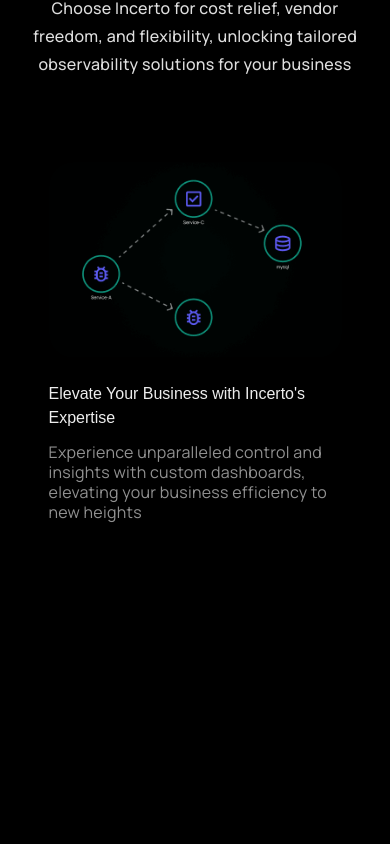
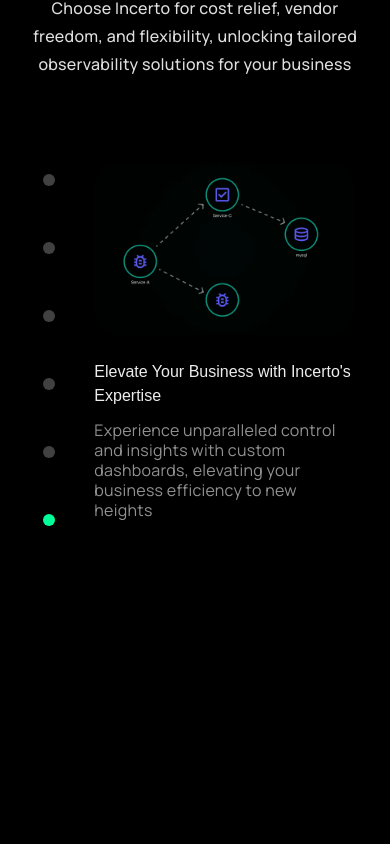
Before and after one commit to Incerto-Technologies/website, a Next.js app: page / in a window 390 px wide. Shown: the part 2440-3284 px from the top of the page. Built offline with nearby package versions, Linux system fonts and the light colour scheme; a web font is replaced by a local one.

Commit message:
mobile version

```diff
--- a/src/components/modules/WhyUsHeader.tsx
+++ b/src/components/modules/WhyUsHeader.tsx
@@ -1,7 +1,7 @@
 export const WhyUsHeader = () => {
   return (
     <div className="sticky top-[10%] h-32">
-      <h3 className="text-center font-gotham text-2xl font-medium leading-8 tracking-tighter md:text-4xl md:leading-10 md:tracking-tightest">
+      <h3 className="text-center font-gotham text-2xl font-medium leading-8 tracking-tighter md:mx-auto md:w-4/5 md:text-4xl md:leading-10 md:tracking-tightest">
         Elevating Your Business with Incerto&apos;s{" "}
         <span className="features-title text-clip-all">Unique</span> Expertise
       </h3>
--- a/src/components/templates/Homepage/WhyUs.tsx
+++ b/src/components/templates/Homepage/WhyUs.tsx
@@ -11,16 +11,16 @@
     <section className="w-container relative mt-52">
       <WhyUsHeader />
 
-      <div className="mt-[50px] flex flex-col-reverse md:flex-row">
+      <div className="mt-[50px] flex px-5">
         {/* Side bar */}
-        <div className="mt-[50px]  w-1/6">
-          <div className="top-sticky sticky flex w-full flex-col items-center justify-center gap-14 py-20">
+        <div className="mt-[50px] w-1/6">
+          <div className="top-sticky sticky flex w-full flex-col items-center justify-center gap-14 py-10">
             {data.data.map((item, index) => {
               return (
                 <div
                   key={index}
                   data-view={index === currentViewSlide}
-                  className="h-[8px] w-[8px] rounded-full bg-[#414141] data-[view=true]:bg-accent-light md:h-[12px] md:w-[12px]"
+                  className="h-[12px] w-[12px] rounded-full bg-[#414141] data-[view=true]:bg-accent-light"
                 ></div>
               );
             })}
@@ -28,7 +28,7 @@
         </div>
 
         {/* Cards */}
-        <div className="mx-auto flex w-5/6 flex-col justify-center gap-96 md:mx-2">
+        <div className="flex w-5/6 flex-col justify-center gap-96">
           {data.data.map((item, index) => {
             return (
               <WhyUsCard
```
